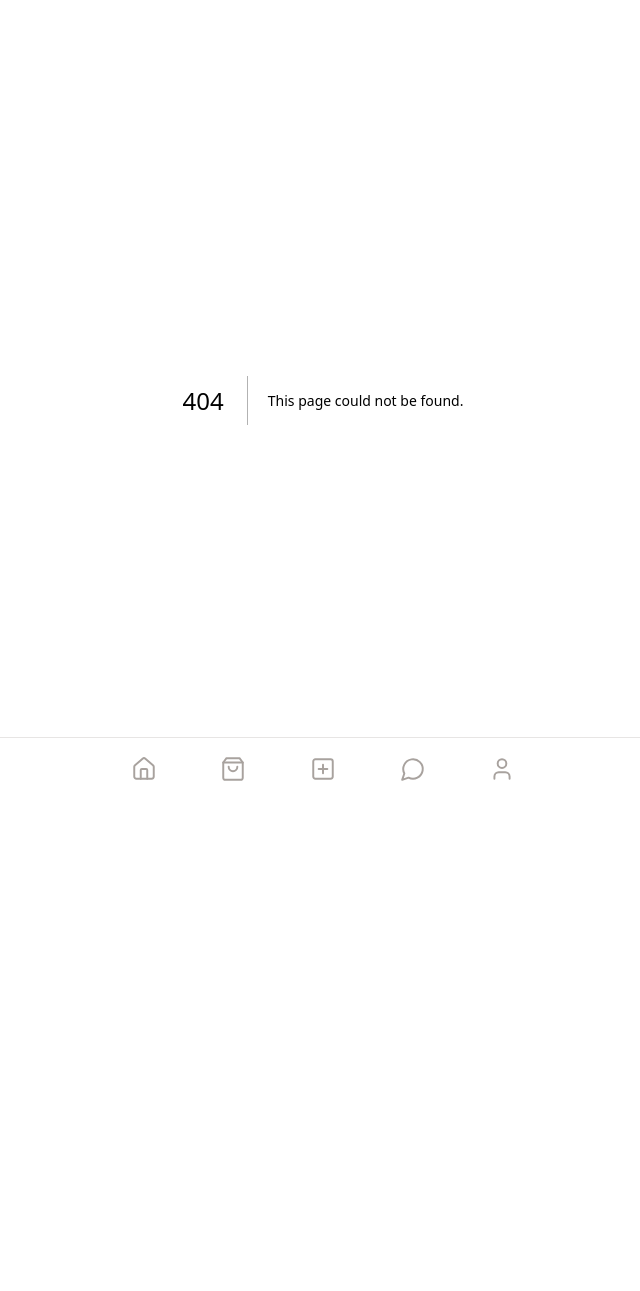
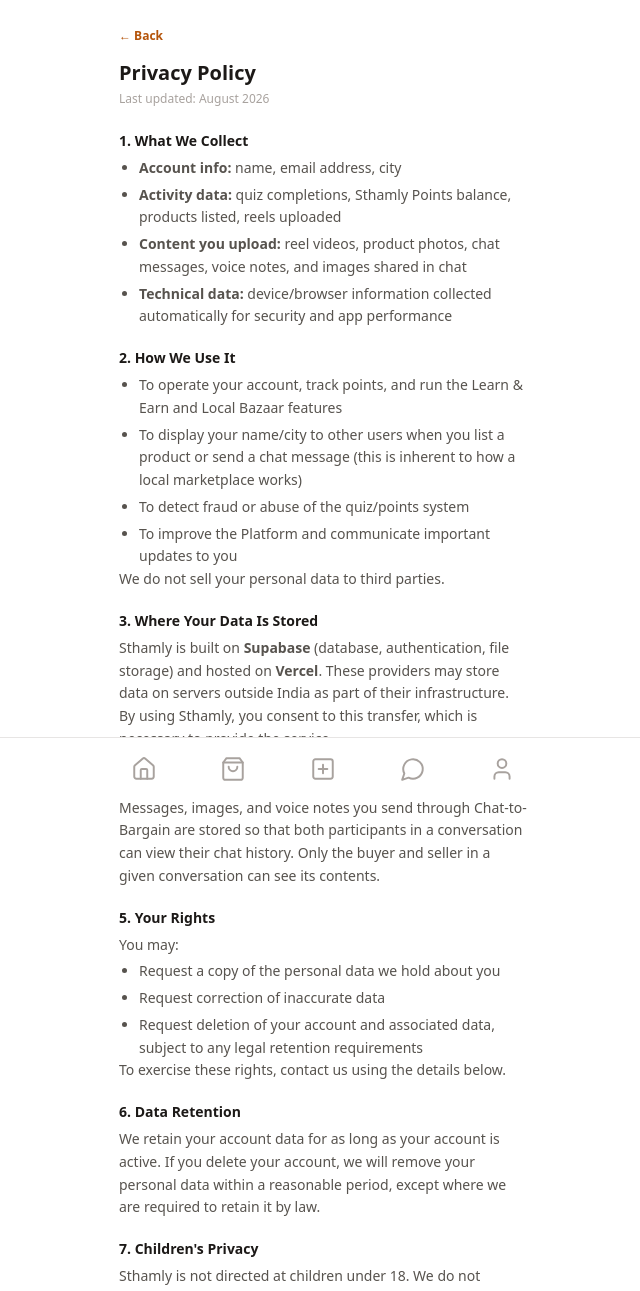
Before and after one commit to rksaini3/Sthamlyst, a Next.js app: page /privacy in a window 1280 px wide. Before the commit this address had no page. Shown: the top 1291 px of the page, without its empty margins (317-957 px from the left). Before the commit the page ends 800 px from the top, so only its background shows below. Built offline with nearby package versions, Linux system fonts and the light colour scheme.

Commit message:
Add app/privacy/page.tsx

```diff
--- /dev/null
+++ b/app/privacy/page.tsx
@@ -0,0 +1,108 @@
+import Link from 'next/link'
+
+export const metadata = { title: 'Privacy Policy — Sthamly' }
+
+export default function PrivacyPage() {
+  return (
+    <div className="max-w-md mx-auto pb-24 px-5 pt-6 text-stone-700 text-sm leading-relaxed">
+      <Link href="/profile" className="text-xs text-amber-700 font-semibold">← Back</Link>
+      <h1 className="text-xl font-bold text-stone-900 mt-3 mb-1">Privacy Policy</h1>
+      <p className="text-xs text-stone-400 mb-6">Last updated: August 2026</p>
+
+      <Section title="1. What We Collect">
+        <ul className="list-disc pl-5 space-y-1">
+          <li><strong>Account info:</strong> name, email address, city</li>
+          <li><strong>Activity data:</strong> quiz completions, Sthamly Points balance,
+            products listed, reels uploaded</li>
+          <li><strong>Content you upload:</strong> reel videos, product photos, chat messages,
+            voice notes, and images shared in chat</li>
+          <li><strong>Technical data:</strong> device/browser information collected automatically
+            for security and app performance</li>
+        </ul>
+      </Section>
+
+      <Section title="2. How We Use It">
+        <ul className="list-disc pl-5 space-y-1">
+          <li>To operate your account, track points, and run the Learn &amp; Earn and Local
+            Bazaar features</li>
+          <li>To display your name/city to other users when you list a product or send a chat
+            message (this is inherent to how a local marketplace works)</li>
+          <li>To detect fraud or abuse of the quiz/points system</li>
+          <li>To improve the Platform and communicate important updates to you</li>
+        </ul>
+        We do not sell your personal data to third parties.
+      </Section>
+
+      <Section title="3. Where Your Data Is Stored">
+        Sthamly is built on <strong>Supabase</strong> (database, authentication, file storage) and
+        hosted on <strong>Vercel</strong>. These providers may store data on servers outside
+        India as part of their infrastructure. By using Sthamly, you consent to this transfer,
+        which is necessary to provide the service.
+      </Section>
+
+      <Section title="4. Chat Data">
+        Messages, images, and voice notes you send through Chat-to-Bargain are stored so that
+        both participants in a conversation can view their chat history. Only the buyer and
+        seller in a given conversation can see its contents.
+      </Section>
+
+      <Section title="5. Your Rights">
+        You may:
+        <ul className="list-disc pl-5 mt-1 space-y-1">
+          <li>Request a copy of the personal data we hold about you</li>
+          <li>Request correction of inaccurate data</li>
+          <li>Request deletion of your account and associated data, subject to any legal
+            retention requirements</li>
+        </ul>
+        To exercise these rights, contact us using the details below.
+      </Section>
+
+      <Section title="6. Data Retention">
+        We retain your account data for as long as your account is active. If you delete your
+        account, we will remove your personal data within a reasonable period, except where we
+        are required to retain it by law.
+      </Section>
+
+      <Section title="7. Children's Privacy">
+        Sthamly is not directed at children under 18. We do not knowingly collect personal data
+        from minors without parental consent.
+      </Section>
+
+      <Section title="8. Cookies & Similar Technologies">
+        We use essential cookies/local storage required to keep you signed in and for the app to
+        function correctly. We do not currently use third-party advertising trackers.
+      </Section>
+
+      <Section title="9. Grievance Officer / Contact">
+        In accordance with Indian law, including the Information Technology Act, 2000 and the
+        Information Technology (Intermediary Guidelines and Digital Media Ethics Code) Rules,
+        2021, and the Digital Personal Data Protection Act, 2023, grievances or data requests can
+        be sent to:
+        <p className="mt-2 font-semibold text-stone-800">
+          Grievance Officer, Sthamly<br />
+          Gonda, Uttar Pradesh, India<br />
+          Email: <span className="text-amber-700">[add your contact email here]</span>
+        </p>
+      </Section>
+
+      <Section title="10. Changes to This Policy">
+        We may update this Privacy Policy from time to time. We will indicate the &quot;Last
+        updated&quot; date at the top of this page whenever changes are made.
+      </Section>
+
+      <p className="text-xs text-stone-400 mt-8">
+        See also our{' '}
+        <Link href="/terms" className="text-amber-700 underline">Terms &amp; Conditions</Link>.
+      </p>
+    </div>
+  )
+}
+
+function Section({ title, children }: { title: string; children: React.ReactNode }) {
+  return (
+    <div className="mb-5">
+      <h2 className="text-sm font-bold text-stone-900 mb-1.5">{title}</h2>
+      <div className="text-stone-600">{children}</div>
+    </div>
+  )
+}
```
